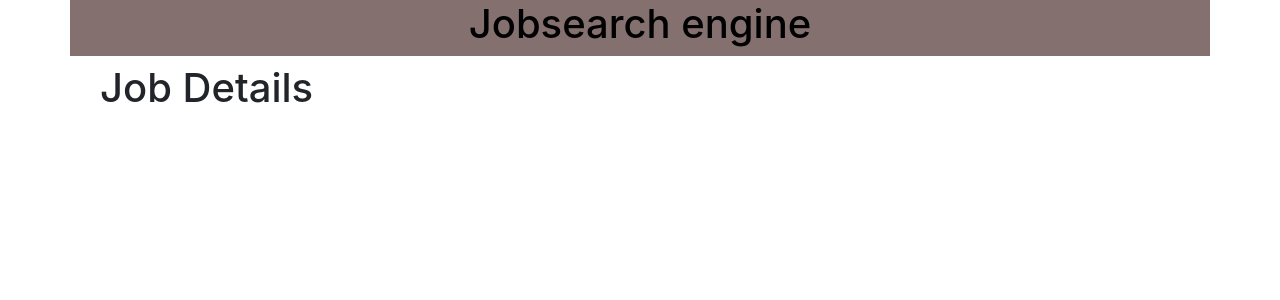
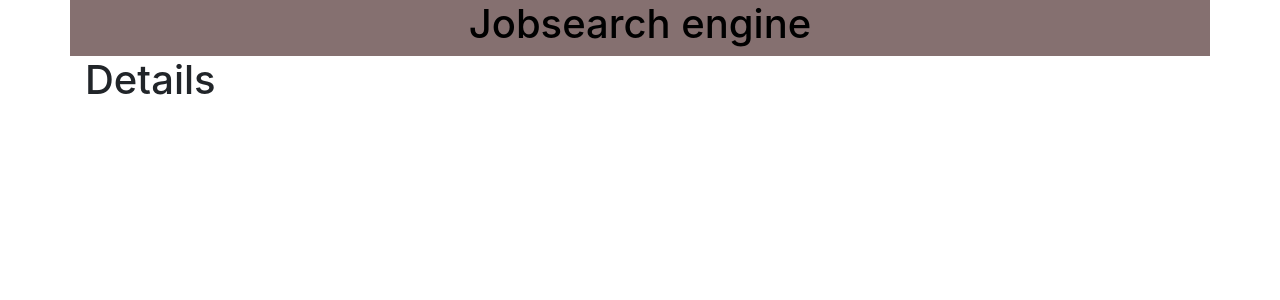
Before and after one commit to zenocoz/M7-D4-thunks, a React (Create React App) app: page /details in a window 1280 px wide. Shown: the top 300 px of the page. Built offline with nearby package versions, Linux system fonts and the light colour scheme.

Commit message:
few changes (incomplete)

```diff
--- a/src/App.js
+++ b/src/App.js
@@ -1,11 +1,23 @@
 import "bootstrap/dist/css/bootstrap.min.css"
 import { Container, Row, Col } from "react-bootstrap"
-import { Route, Link } from "react-router-dom"
+import { Route, Link, Switch } from "react-router-dom"
 import Home from "./pages/Home"
 import { Details } from "./pages/Details"
 import "./App.css"
 
-function App() {
+import React, { Component } from "react"
+
+export default class App extends Component {
+  state = {
+    jobs: [],
+  }
+
+  getJobs = (data) => {
+    this.setState({ ...this.state, jobs: data })
+    console.log(this.state.jobs)
+  }
+
+  render() {
     return (
       <div>
         <Container>
@@ -17,14 +29,23 @@ function App() {
             </Col>
             <hr />
             <Container className="mt">
-            <Route path="/" exact component={Home} />
+              <Switch>
+                <Route
+                  path="/"
+                  exact
+                  render={(props) => <Home getJobs={this.getJobs} />}
+                />
 
-            <Route path="/details" exact component={Details} />
+                <Route
+                  path="/details"
+                  exact
+                  render={(props) => <Details jobs={this.state.jobs} />}
+                />
+              </Switch>
             </Container>
           </Row>
         </Container>
       </div>
     )
   }
-
-export default App
+}
--- /dev/null
+++ b/src/components/Job/index.js
@@ -0,0 +1,8 @@
+import React from "react"
+import { Card, ListGroupItem, ListGroup } from "react-bootstrap"
+
+const Job = (props) => {
+  return <div>{props.description}</div>
+}
+
+export default Job
--- a/src/components/SearchFields/index.js
+++ b/src/components/SearchFields/index.js
@@ -1,9 +1,12 @@
 import React, { Component } from "react"
 import { Form, Button } from "react-bootstrap"
+import { Link, withRouter } from "react-router-dom"
+import { Details } from "../../pages/Details"
+import { BrowserRouter as Router } from "react-router-dom"
 
-export default class SearchFields extends Component {
+class SearchFields extends Component {
   state = {
-    jobs: [],
+    // jobs: [],
     position: { description: " ", location: " " },
   }
 
@@ -15,21 +18,19 @@ export default class SearchFields extends Component {
 
   submitSearch = async (e) => {
     e.preventDefault()
-    console.log("OK")
     let response = await fetch(
-      `https://fede-observablehq.herokuapp.com/https://jobs.github.com/positions.json?description=frontend&location=berlin`
+      `https://fede-observablehq.herokuapp.com/https://jobs.github.com/positions.json?description=${this.state.position.description}&location=${this.state.position.location}`
     )
-    let data = await response.json()
-    console.log(data)
+    if (response.ok) {
+      let data = await response.json()
+      this.props.getJobs(data)
+
+      this.setState({ position: { description: " ", location: " " } })
+
+      this.props.history.push("/details")
+      //   console.log("jobs,", this.state.jobs)
+    }
   }
-
-  //   componentDidMount = async () => {
-  //     let response = await fetch(
-  //       `https://fede-observablehq.herokuapp.com/https://jobs.github.com/positions.json?description=frontend&location=berlin`
-  //     )
-  //     let data = await response.json()
-  //     console.log(data)
-  //   }
 
   render() {
     return (
@@ -59,12 +60,17 @@ export default class SearchFields extends Component {
               onChange={this.handleChange}
             />
           </Form.Group>
+          <Router>
+            <Button className="m" variant="primary" type="submit">
+              Find Jobs
+            </Button>
+          </Router>
+        </Form>
 
-          <Button className="m" variant="primary" type="submit">
-            Find Jobs
-          </Button>
-        </Form>
+        {/* {this.state.jobs.length > 0 && <Details jobs={this.state.jobs} />} */}
       </div>
     )
   }
 }
+
+export default withRouter(SearchFields)
--- a/src/pages/Details/index.js
+++ b/src/pages/Details/index.js
@@ -1,16 +1,16 @@
 import React, { Component } from "react"
-import { Container, Row, Col } from "react-bootstrap"
+import Job from "../../components/Job"
+// import { Container, Row, Col } from "react-bootstrap"
 
-export class Details extends Component {
-  render() {
-    return (
-      <Container>
-        <Row>
-          <Col className="details mt-2">
-            <h1>Job Details</h1>
-          </Col>
-        </Row>
-      </Container>
-    )
-  }
+export const Details = ({ jobs }) => {
+  return (
+    <div>
+      <h1>Details</h1>{" "}
+      <ul className="col-md-4">
+        {jobs.map((job, index) => (
+          <Job {...job} key={index} />
+        ))}
+      </ul>
+    </div>
+  )
 }
--- a/src/pages/Home/index.js
+++ b/src/pages/Home/index.js
@@ -1,8 +1,13 @@
 import React from "react"
 import SearchFields from "../../components/SearchFields"
+import { BrowserRouter as Router } from "react-router-dom"
 
-const Home = (props) => {
-  return <SearchFields />
+const Home = ({ getJobs }) => {
+  return (
+    <Router>
+      <SearchFields getJobs={getJobs} />
+    </Router>
+  )
 }
 
 export default Home
```
Also changed, not shown: src/components/Job/job.css (added), 1 other file (tests, documents, lock files or other folders). Lines whose indentation alone changed are shown as unchanged.
